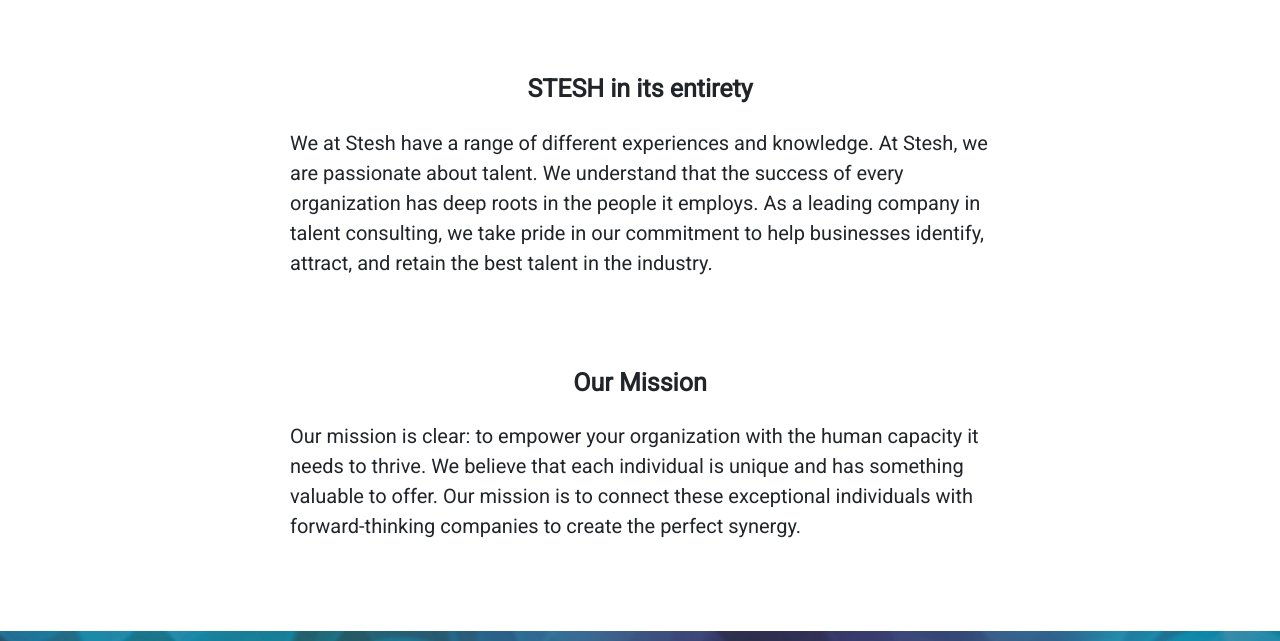
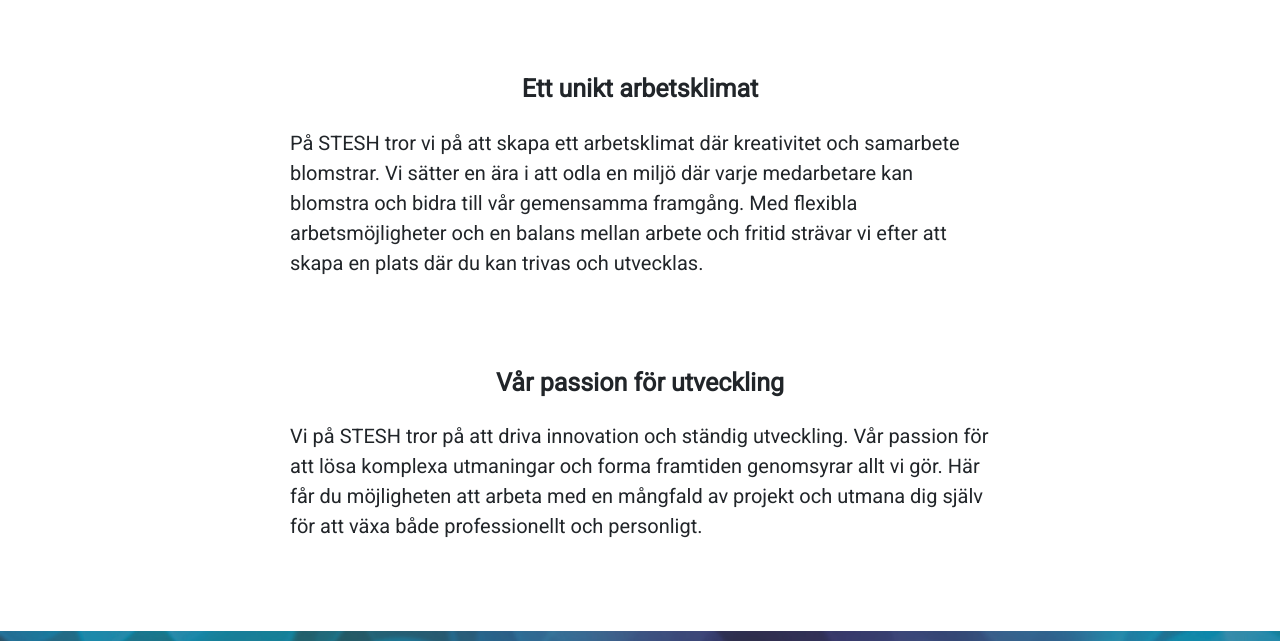
Before and after one commit to nataliemajadixon/stesh, a React (Create React App) app: page /about in a window 1280 px wide. Shown: the part 311-952 px from the top of the page. Built offline with nearby package versions, Linux system fonts and the light colour scheme; a web font is replaced by a local one.

Commit message:
Update AboutUs.jsx

```diff
--- a/src/components/AboutUs/AboutUs.jsx
+++ b/src/components/AboutUs/AboutUs.jsx
@@ -17,14 +17,12 @@
 
             <div className="careerentireflex">
             <div className="careerentirecon">
-            <div className="careerentireheader"> STESH in its entirety</div>
-            <p className='careerentiretext'>We at Stesh have a range of different experiences and knowledge.
-             At Stesh, we are passionate about talent. We understand that the success of every organization has deep roots in the people it employs.
-             As a leading company in talent consulting, we take pride in our commitment to help businesses identify, attract, and retain the best talent in the industry.
+            <div className="careerentireheader"> Ett unikt arbetsklimat</div>
+            <p className='careerentiretext'>På STESH tror vi på att skapa ett arbetsklimat där kreativitet och samarbete blomstrar. Vi sätter en ära i att odla en miljö där varje medarbetare kan blomstra och bidra till vår gemensamma framgång. Med flexibla arbetsmöjligheter och en balans mellan arbete och fritid strävar vi efter att skapa en plats där du kan trivas och utvecklas.
              </p>
-             <div className="careerentireheader"> Our Mission</div>
+             <div className="careerentireheader"> Vår passion för utveckling</div>
              <div className="careerentiretext">
-            Our mission is clear: to empower your organization with the human capacity it needs to thrive. We believe that each individual is unique and has something valuable to offer. Our mission is to connect these exceptional individuals with forward-thinking companies to create the perfect synergy.
+            Vi på STESH tror på att driva innovation och ständig utveckling. Vår passion för att lösa komplexa utmaningar och forma framtiden genomsyrar allt vi gör. Här får du möjligheten att arbeta med en mångfald av projekt och utmana dig själv för att växa både professionellt och personligt.
             </div>
              </div>
                 </div>
```
